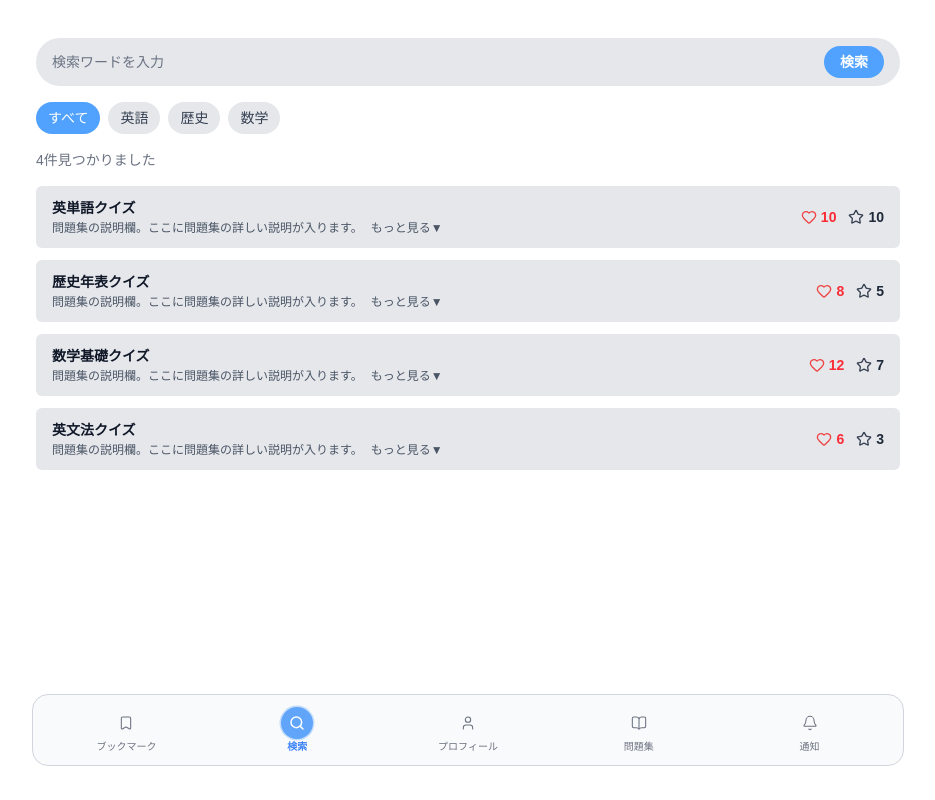
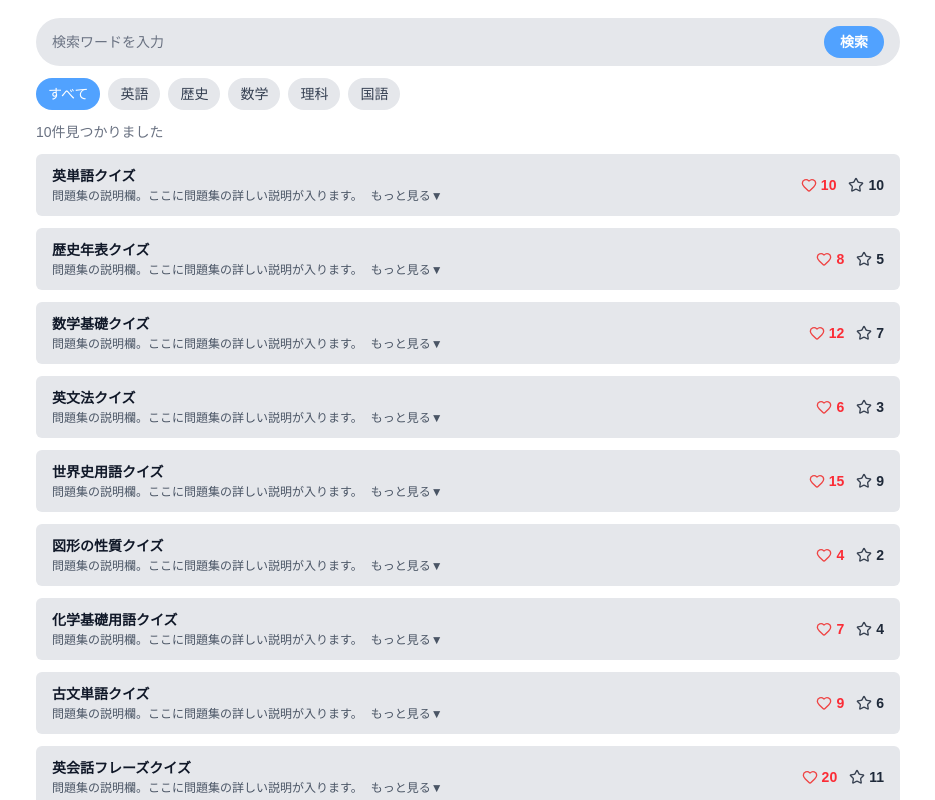
Before and after one commit to itc-s24004/drill-quest, a Next.js app: page /search in a window 1280 px wide. Shown: the top 800 px of the page, without its empty margins (172-1107 px from the left). Built offline with nearby package versions, Linux system fonts and the light colour scheme.

Commit message:
tags検索追加、ヘッター固定

```diff
--- a/app/search/page.tsx
+++ b/app/search/page.tsx
@@ -14,6 +14,7 @@ const MOCK_QUIZZES = [
     likeCount: 10,
     starCount: 10,
     category: "英語",
+    tags: ["英語", "単語帳", "初級"], // ← 追加
   },
   {
     id: "2",
@@ -22,6 +23,7 @@ const MOCK_QUIZZES = [
     likeCount: 8,
     starCount: 5,
     category: "歴史",
+    tags: ["日本史", "年号", "定期テスト対策"], // ← 追加
   },
   {
     id: "3",
@@ -30,6 +32,7 @@ const MOCK_QUIZZES = [
     likeCount: 12,
     starCount: 7,
     category: "数学",
+    tags: ["計算", "基礎", "数学"], // ← 追加
   },
   {
     id: "4",
@@ -38,6 +41,61 @@ const MOCK_QUIZZES = [
     likeCount: 6,
     starCount: 3,
     category: "英語",
+    tags: ["文法", "TOEIC", "中級"], // ← 追加
+  },
+  {
+    id: "5",
+    title: "世界史用語クイズ",
+    description: "問題集の説明欄。ここに問題集の詳しい説明が入ります。",
+    likeCount: 15,
+    starCount: 9,
+    category: "歴史",
+    tags: ["世界史", "用語", "定期テスト対策"],
+  },
+  {
+    id: "6",
+    title: "図形の性質クイズ",
+    description: "問題集の説明欄。ここに問題集の詳しい説明が入ります。",
+    likeCount: 4,
+    starCount: 2,
+    category: "数学",
+    tags: ["図形", "中学数学", "応用"],
+  },
+  {
+    id: "7",
+    title: "化学基礎用語クイズ",
+    description: "問題集の説明欄。ここに問題集の詳しい説明が入ります。",
+    likeCount: 7,
+    starCount: 4,
+    category: "理科",
+    tags: ["化学", "用語", "高校理科"],
+  },
+  {
+    id: "8",
+    title: "古文単語クイズ",
+    description: "問題集の説明欄。ここに問題集の詳しい説明が入ります。",
+    likeCount: 9,
+    starCount: 6,
+    category: "国語",
+    tags: ["古文", "単語帳", "高校国語"],
+  },
+  {
+    id: "9",
+    title: "英会話フレーズクイズ",
+    description: "問題集の説明欄。ここに問題集の詳しい説明が入ります。",
+    likeCount: 20,
+    starCount: 11,
+    category: "英語",
+    tags: ["英会話", "TOEIC", "初級"],
+  },
+  {
+    id: "10",
+    title: "生物用語クイズ",
+    description: "問題集の説明欄。ここに問題集の詳しい説明が入ります。",
+    likeCount: 5,
+    starCount: 3,
+    category: "理科",
+    tags: ["生物", "用語", "高校理科"],
   },
 ];
 
@@ -51,27 +109,31 @@ export default function SearchPage() {
     return MOCK_QUIZZES.filter((quiz) => {
       const matchesCategory =
         category === "すべて" || quiz.category === category;
-      const matchesKeyword = quiz.title
-        .toLowerCase()
-        .includes(keyword.toLowerCase());
+      const matchesKeyword =
+        quiz.title.toLowerCase().includes(keyword.toLowerCase()) ||
+        quiz.tags.some((tag) =>
+          tag.toLowerCase().includes(keyword.toLowerCase())
+        );
       return matchesCategory && matchesKeyword;
     });
   }, [keyword, category]);
 
   return (
-    <div className="flex flex-col gap-4 px-4 py-4">
+    <div className="flex flex-col">
+      {/* 固定ヘッダー: 検索バー + カテゴリー(動かない) */}
+      <div className="sticky top-0 z-10 flex flex-col gap-3 bg-white px-4 pb-3 pt-4">
         <SearchBar onSearch={(q) => setKeyword(q)} />
-
         <CategoryFilter
           categories={CATEGORIES}
           active={category}
           onChange={setCategory}
         />
+      </div>
 
-      <p className="text-sm text-gray-500">
+      <div className="px-4 pb-4">
+        <p className="mb-3 text-sm text-gray-500">
           {filteredQuizzes.length}件見つかりました
         </p>
-
         <div className="flex flex-col gap-3">
           {filteredQuizzes.map((quiz) => (
             <QuizCard
@@ -84,5 +146,6 @@ export default function SearchPage() {
           ))}
         </div>
       </div>
+    </div>
   );
 }
```
Lines whose indentation alone changed are shown as unchanged.
